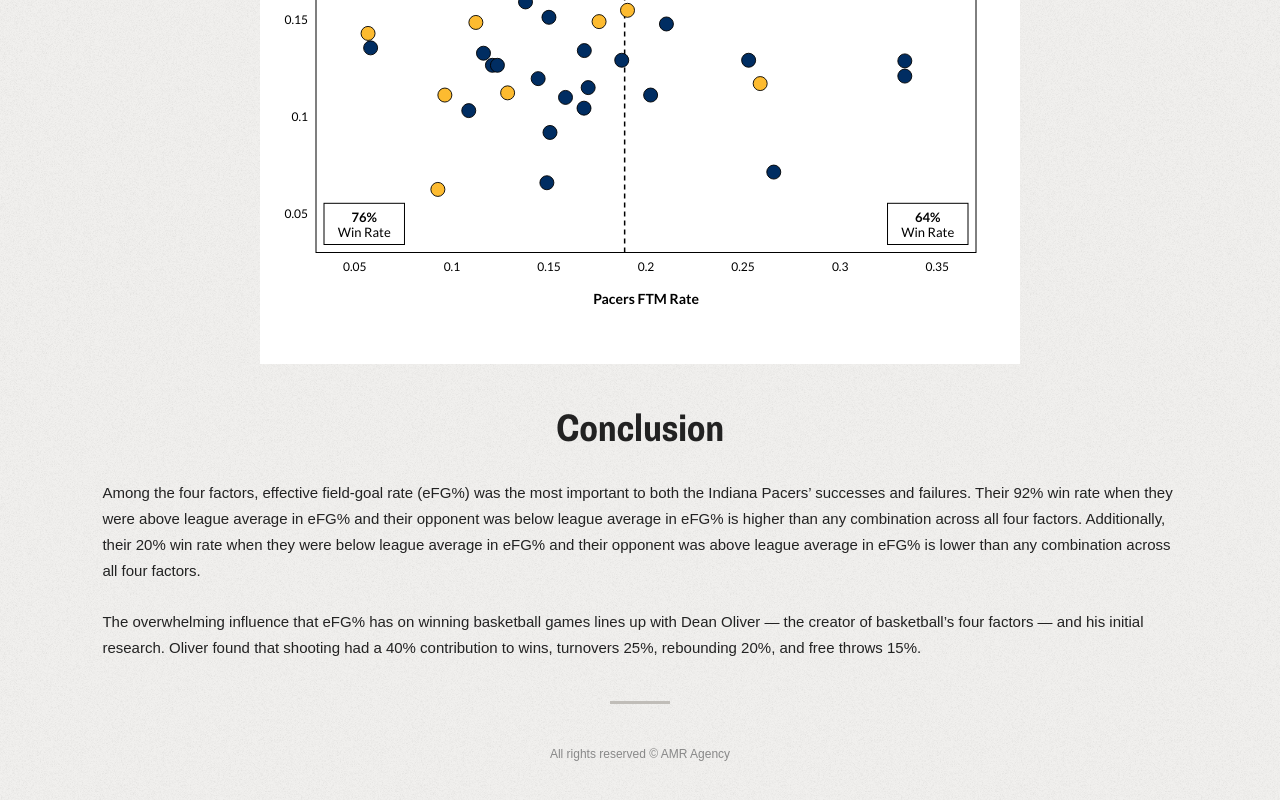
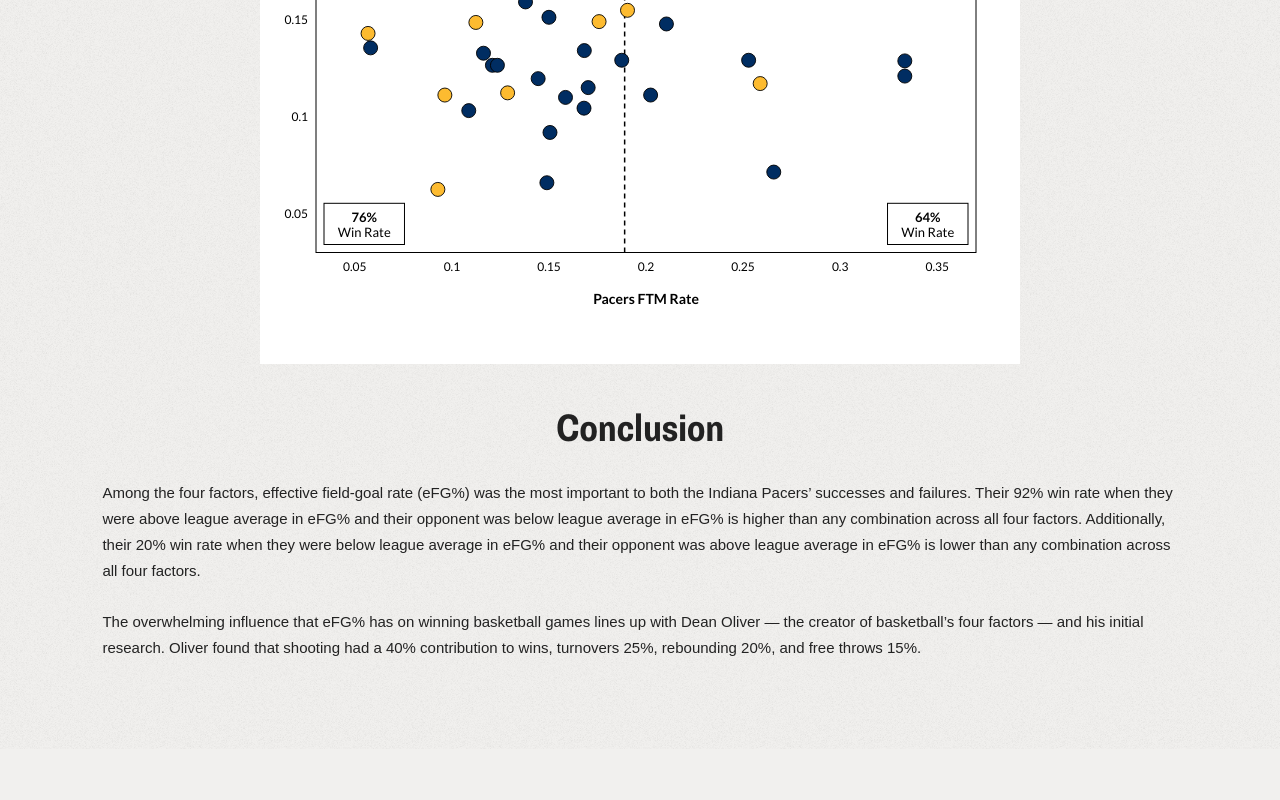
Before and after one commit to MauryaKumpatla/mauryasworksamples, a Next.js app: page /indianapacersprojects/datavisualizations in a window 1280 px wide. Shown: the part 3893-4693 px from the top of the page. After the commit the page ends 4642 px from the top, so only its background shows below. Built offline with nearby package versions, Linux system fonts and the light colour scheme; a web font is replaced by a local one.

Commit message:
Remove 'All rights reserved AMR Agency' footer from all pages

```diff
--- a/app/indianapacersprojects/datavisualizations/page.tsx
+++ b/app/indianapacersprojects/datavisualizations/page.tsx
@@ -122,8 +122,6 @@
 
         <p>The overwhelming influence that eFG% has on winning basketball games lines up with Dean Oliver &mdash; the creator of basketball&rsquo;s four factors &mdash; and his initial research. Oliver found that shooting had a 40% contribution to wins, turnovers 25%, rebounding 20%, and free throws 15%.</p>
 
-        <div style={{ width: '60px', height: '3px', background: '#c0bdb8', margin: '5vh auto' }} />
-        <p style={{ fontSize: '0.8em', color: '#888', textAlign: 'center' }}>All rights reserved &copy; AMR Agency</p>
 
       </article>
 
--- a/app/indianapacersprojects/mocksqlqueries/page.tsx
+++ b/app/indianapacersprojects/mocksqlqueries/page.tsx
@@ -161,8 +161,6 @@
           </div>
         ))}
 
-        <div style={{ width: '60px', height: '3px', background: '#c0bdb8', margin: '5vh auto' }} />
-        <p style={{ fontSize: '0.8em', color: '#888', textAlign: 'center', margin: 0 }}>All rights reserved &copy; AMR Agency</p>
       </article>
 
       <style>{`
--- a/app/indianapacersprojects/presentation/page.tsx
+++ b/app/indianapacersprojects/presentation/page.tsx
@@ -171,8 +171,6 @@
           </div>
         </div>
 
-        <div style={{ width: '60px', height: '3px', background: '#c0bdb8', margin: '5vh auto' }} />
-        <p style={{ fontSize: '0.8em', color: '#888', textAlign: 'center' }}>All rights reserved &copy; AMR Agency</p>
 
       </article>
 
```
